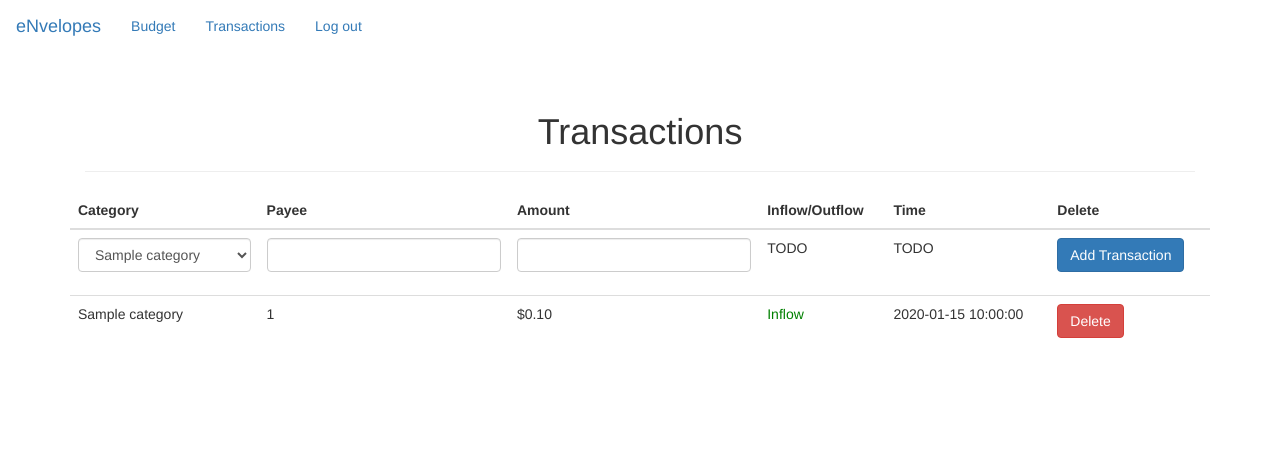
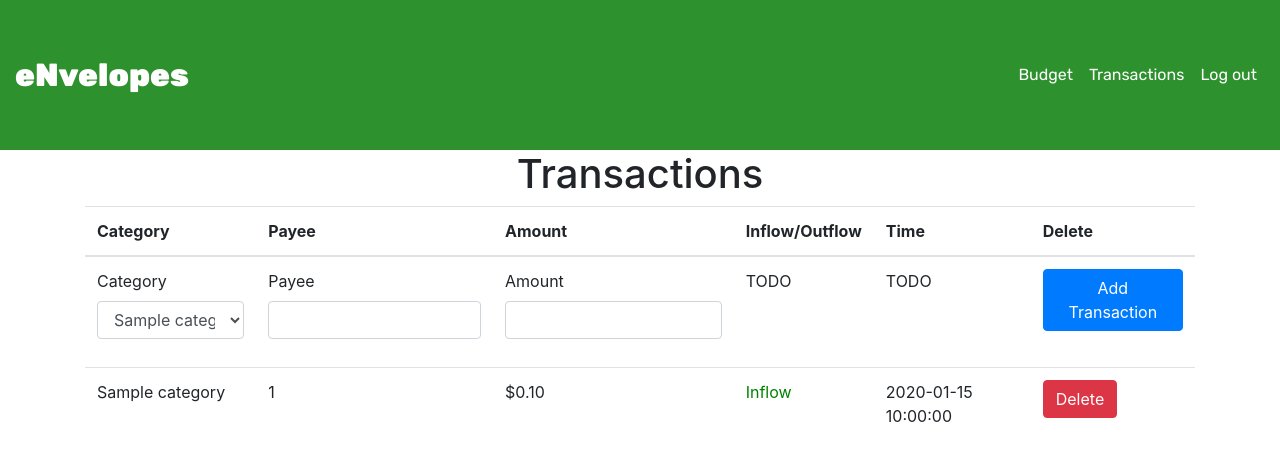
Before and after one commit to swm82/eNvelopes, a Flask app: page /transactions in a window 1280 px wide. Shown: the top 461 px of the page. Run offline with Flask 2, Linux system fonts and the light colour scheme; a user stored in the database is signed in; tables that the repository leaves empty hold one stand-in row (values such as "Sample post"); some libraries are stand-ins or nearby versions.

Commit message:
Added delete category functionality.  Migrated to Bootstrap 4

```diff
--- a/app/main/forms.py
+++ b/app/main/forms.py
@@ -21,10 +21,14 @@ class AddToCategoryForm(FlaskForm):
     # to_categories = SelectField('Move to category...')
     to_category_id = HiddenField()
     delete = SubmitField('Delete Category')
-    submit = SubmitField('Add to Envelope')
+    submit = SubmitField('Add')
 
 class DeleteTransactionForm(FlaskForm):
     transaction_id = HiddenField()
     category_id = HiddenField()
     transaction_amount = HiddenField()
     delete = SubmitField('Delete Transaction')
+
+class DeleteCategoryForm(FlaskForm):
+    category_id = HiddenField()
+    delete = SubmitField('Delete')
--- a/app/main/views.py
+++ b/app/main/views.py
@@ -3,7 +3,7 @@ from flask import Flask, render_template, session, redirect, url_for, request
 from flask_login import current_user
 from . import main
 from .. import db
-from .forms import AddCategoryForm, AddTransactionForm, AddToCategoryForm, DeleteTransactionForm
+from .forms import AddCategoryForm, AddTransactionForm, AddToCategoryForm, DeleteTransactionForm, DeleteCategoryForm
 from ..models import User, Category, Transaction, Payee
 from sqlalchemy import func
 
@@ -11,22 +11,29 @@ from sqlalchemy import func
 def index():
     add_category_form = AddCategoryForm()
     add_to_category_form = AddToCategoryForm()
+    delete_category_form = DeleteCategoryForm()
     if request.method == 'POST':
         user = current_user.get_id()
         # If post request is from add_category form, add category to db
-        if request.form['submit'] == 'add_category' and add_category_form.validate_on_submit():
-            print("Inside add cat")
+        if add_category_form.submit.data and add_category_form.validate_on_submit():
             category = Category(name=add_category_form.category_name.data, amount=0, user_id=current_user.get_id())
             db.session.add(category)
             db.session.commit()
         # If post request is from add_to_category adjust amount in category in db
-        if request.form['submit'] == 'add_to_category' and add_to_category_form.validate_on_submit():
-            print("Here")
+        if add_to_category_form.submit.data and add_to_category_form.validate_on_submit():
             category = Category.query.filter_by(category_id=add_to_category_form.category_id.data).first()
             category.amount = category.amount + decimal_to_int(add_to_category_form.amount.data)
             user_inflow = Category.query.filter_by(user_id=current_user.get_id(), name='Inflow').first()
             user_inflow.amount = user_inflow.amount - decimal_to_int(add_to_category_form.amount.data)
             db.session.commit()
+        if delete_category_form.delete.data and delete_category_form.validate_on_submit():
+            category = Category.query.filter_by(category_id=delete_category_form.category_id.data).first()
+            user_inflow = Category.query.filter_by(user_id=current_user.get_id(), name='Inflow').first()
+            user_inflow.amount = user_inflow.amount + category.amount
+            db.session.delete(category)
+            db.session.commit()
+
+
         return redirect(url_for('main.index'))
     else:
         if not current_user.is_authenticated:
@@ -37,7 +44,7 @@ def index():
             user_inflow = Category.query.filter_by(user_id=current_user.get_id(), name='Inflow').first()
             categories = Category.query.filter_by(user_id=user).filter(Category.name.isnot('Inflow')).all()
             unbudgeted = Category.query.filter_by(user_id=user, name="Inflow").first().amount
-            return render_template("index.html", categories=categories, unbudgeted_amount=unbudgeted, add_category_form=add_category_form, add_to_category_form=add_to_category_form)
+            return render_template("index.html", categories=categories, unbudgeted_amount=unbudgeted, add_category_form=add_category_form, add_to_category_form=add_to_category_form, delete_category_form=delete_category_form)
 
 # add login required
 @main.route('/transactions', methods=['GET', 'POST'])
@@ -76,12 +83,12 @@ def transactions():
             db.session.commit()
         if request.form.get('submit') == 'delete_transaction' and delete_transaction_form.validate_on_submit():
             # Find and delete transaction
-            transaction_to_delete = Transaction.query.filter_by(id=delete_transaction_form.transaction_id.data).first()
+            transaction_to_delete = Transaction.query.filter_by(trans_id=delete_transaction_form.transaction_id.data).first()
             # Get category entry and update amount
-            transaction_category = Category.query.filter_by(id=delete_transaction_form.category_id.data).first()
-            transaction_category.amount = transaction_category.amount + decimal_to_int(delete_transaction_form.transaction_amount.data)
+            transaction_category = Category.query.filter_by(category_id=delete_transaction_form.category_id.data).first()
+            transaction_category.amount = transaction_category.amount + transaction_to_delete.amount
             # Add cash back to user's total
-            user_data = User.query.filter_by(id=current_user.get_id()).first()
+            user_data = User.query.filter_by(user_id=current_user.get_id()).first()
             user_data.cash = user_data.cash + decimal_to_int(delete_transaction_form.transaction_amount.data)
             db.session.delete(transaction_to_delete)
             db.session.commit()
--- a/app/models.py
+++ b/app/models.py
@@ -66,7 +66,7 @@ class Transaction(db.Model):
     inflow = db.Column(db.Boolean, default=False, nullable=False)
 
     def __repr__(self):
-        return'<Transaction %r>' %self.id
+        return'<Transaction %r>' %self.trans_id
 
 class Category(db.Model):
     __tablename__ = 'categories'
--- a/app/templates/auth/login.html
+++ b/app/templates/auth/login.html
@@ -1,5 +1,5 @@
 {% extends "layout.html" %}
-{% import "bootstrap/wtf.html" as wtf %}
+{% import "bootstrap/form.html" as wtf %}
 
 {% block title %}
     Login
@@ -10,7 +10,7 @@
     <h1>Login</h1>
 </div>
 <div class="col-md-4">
-    {{ wtf.quick_form(form) }}
+    {{ wtf.render_form(form) }}
     <p>
         New users <a href="{{ url_for('auth.register') }}">click here</a>
     </p>
--- a/app/templates/auth/register.html
+++ b/app/templates/auth/register.html
@@ -1,5 +1,5 @@
 {% extends "layout.html" %}
-{% import "bootstrap/wtf.html" as wtf %}
+{% import "bootstrap/form.html" as wtf %}
 
 {% block title %}
     Register
@@ -10,6 +10,6 @@
     <h1>Register</h1>
 </div>
 <div class="col-md-4">
-    {{ wtf.quick_form(form) }}
+    {{ wtf.render_form(form) }}
 </div>
 {% endblock %}
--- /dev/null
+++ b/app/templates/base.html
@@ -0,0 +1,26 @@
+<!doctype html>
+<html lang="en">
+    <head>
+        {% block head %}
+        <!-- Required meta tags -->
+        <meta charset="utf-8">
+        <meta name="viewport" content="width=device-width, initial-scale=1, shrink-to-fit=no">
+
+        {% block styles %}
+            <!-- Bootstrap CSS -->
+            {{ bootstrap.load_css() }}
+        {% endblock %}
+
+        <title>{% block title %}{% endblock %}</title>
+        {% endblock %}
+    </head>
+    <body>
+        <!-- Your page content -->
+        {% block content %}{% endblock %}
+
+        {% block scripts %}
+            <!-- Optional JavaScript -->
+            {{ bootstrap.load_js() }}
+        {% endblock %}
+    </body>
+</html>
--- a/app/templates/layout.html
+++ b/app/templates/layout.html
@@ -1,8 +1,10 @@
-{% extends "bootstrap/base.html" %}
+{% extends "base.html" %}
 
 {% block head %}
 {{ super() }}
     <link rel="shortcut icon" href="{{ url_for('static', filename='favicon.ico') }}" type="image/x-icon">
+    <link href="https://fonts.googleapis.com/css2?family=Open+Sans&display=swap" rel="stylesheet">
+    <link href="https://fonts.googleapis.com/css2?family=Rubik:wght@400;900&display=swap" rel="stylesheet">
 {% endblock %}
 
 {% block scripts %}
@@ -10,11 +12,46 @@
 {{ moment.include_moment() }}
 {% endblock %}
 
+{% block styles %}
+    {{ super() }}
+    <style>
+
+        .navbar {
+            min-height: 150px;
+            padding: 0;
+            /* display: inline-block; */
+            color: green;
+        }
+        .navbar-brand {
+            /* padding: 0 15px; */
+            /* height: 150px; */
+            font-family: 'Rubik', sans-serif;
+            font-size: 2.0em;
+            font-weight: 900;
+        }
+        .nav {
+            /* padding-top: 10px; */
+            font-size: 1.0em;
+            font-family: 'Rubik', sans-serif;
+        }
+
+        .navbar-custom {
+            background-color:rgb(45, 145, 45);
+        }
+
+        .navbar-custom .navbar-brand, .navbar-text, .nav-link {
+            color:white;
+        }
+    </style>
+{% endblock %}
+
+
 {% block title %}eNvelopes{% endblock %}
 
-{% block navbar %}
-<nav class="navbar navbar-expand-md navbar-light bg-light sticky-top">
+{% block content %}
+    <nav class="navbar navbar-expand-lg navbar-custom">
         <div class="container-fluid">
+            <!-- <a class="navbar-brand" href="{{ url_for('main.index') }}"><img src="{{ url_for('static', filename='Envelopes.png') }}" alt="Brand" width="100" class="d-inline-block align-top"></a> -->
             <a class="navbar-brand" href="{{ url_for('main.index') }}">eNvelopes</a>
             <ul class="nav navbar-nav">
                 <li class="nav-item">
@@ -35,9 +72,6 @@
             </ul>
         </div>
     </nav>
-{% endblock %}
-
-{% block content %}
     <div class="container">
         {% block page_content %} {% endblock %}
     </div>
--- a/app/templates/transactions.html
+++ b/app/templates/transactions.html
@@ -1,5 +1,5 @@
 {% extends "layout.html" %}
-{% import "bootstrap/wtf.html" as wtf %}
+{% import "bootstrap/form.html" as wtf %}
 
 {% block styles %}
     {{ super() }}
@@ -38,9 +38,9 @@
                 <tr>
                     <form action="" method="post" class="form" role="form">
                         {{ add_transaction_form.csrf_token() }}
-                        <td>{{ wtf.form_field(add_transaction_form.category) }}</td>
-                        <td>{{ wtf.form_field(add_transaction_form.payee) }}</td>
-                        <td>{{ wtf.form_field(add_transaction_form.amount) }}</td>
+                        <td>{{ wtf.render_field(add_transaction_form.category) }}</td>
+                        <td>{{ wtf.render_field(add_transaction_form.payee) }}</td>
+                        <td>{{ wtf.render_field(add_transaction_form.amount) }}</td>
                         <td>TODO</td>
                         <td>TODO</td>
                         <td><button type="submit" name="submit" class="btn btn-primary" value="add_transaction">Add Transaction</button></td>
@@ -66,7 +66,7 @@
                         {% endif %}
                         <td>{{ transaction.timestamp }}</td>
                         <!-- Hidden field to store transaction id -->
-                        {{ delete_transaction_form.transaction_id(value=transaction.id) }}
+                        {{ delete_transaction_form.transaction_id(value=transaction.trans_id) }}
                         {{ delete_transaction_form.category_id(value=transaction.category_id) }}
                         {{ delete_transaction_form.transaction_amount(value=transaction.amount) }}
                         <td><button type="submit" name="submit" class="btn btn-danger" value="delete_transaction">Delete</button></td>
```
Also changed, not shown: app/templates/index.html (+27 -16 lines), app/static/Envelopes.png (added), data-dev.sqlite. Lines whose indentation alone changed are shown as unchanged.
